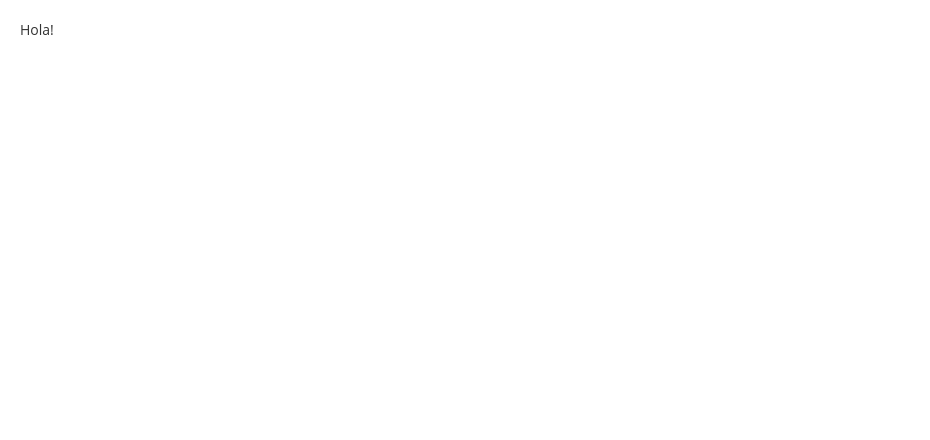
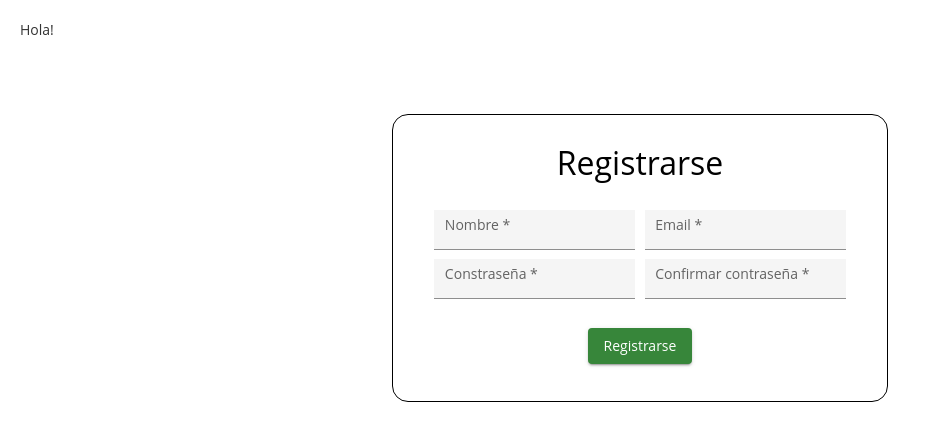
Before and after one commit to Nachodlv/elephant, an Angular app in the folder front/elephant/: page /register in a window 1280 px wide. Before the commit this address led to /. Shown: the top 440 px of the page, without its empty margins (0-930 px from the left). Built offline with nearby package versions, Linux system fonts and the light colour scheme.

Commit message:
Formulario hecho; Validación en los distintos campos hecho; Estilado del formulario dentro de todo hecho; Mensaje de error cuando no se completa la operación hecho; Tooltip de exito en la creaciòn hecho. Falta ver lo de la opción de iniciar sesión con una cuenta ya creada.

```diff
--- a/front/elephant/angular.json
+++ b/front/elephant/angular.json
@@ -127,5 +127,8 @@
       }
     }
   },
-  "defaultProject": "elephant"
+  "defaultProject": "elephant",
+  "cli": {
+    "analytics": "35ced55b-0e74-4421-9c3e-b1d23a687164"
+  }
 }
--- a/front/elephant/src/app/app-routing.module.ts
+++ b/front/elephant/src/app/app-routing.module.ts
@@ -2,9 +2,11 @@ import { NgModule } from '@angular/core';
 import { Routes, RouterModule } from '@angular/router';
 import {ExampleGuard} from './guards/example.guard';
 import {HomeComponent} from './components/home/home.component';
+import {RegisterComponent} from "./components/register/register.component";
 
 
 const routes: Routes = [
+  { path: 'register', component: RegisterComponent },
   { path: 'home', component: HomeComponent, canActivate: [ExampleGuard] }
 ];
 
--- /dev/null
+++ b/front/elephant/src/app/components/register/register.component.html
@@ -0,0 +1,50 @@
+<div class="div-container">
+
+  <div class="span-container">
+    <span class="register-span">Registrarse</span>
+    <span class="error-span" *ngIf="showError">Ha ocurrido un error al registrarse, vuelva a intentarlo</span>
+  </div>
+
+  <form class="form-container" [formGroup]="registerForm" (ngSubmit)="onSubmit()">
+    <mat-grid-list cols="2" rowHeight="3rem">
+
+      <mat-grid-tile>
+        <mat-form-field appearance="fill">
+          <mat-label>Nombre</mat-label>
+          <input matInput formControlName="fullName">
+        </mat-form-field>
+      </mat-grid-tile>
+
+      <mat-grid-tile>
+        <mat-form-field appearance="fill">
+          <mat-label>Email</mat-label>
+          <input matInput formControlName="email">
+        </mat-form-field>
+      </mat-grid-tile>
+
+      <mat-grid-tile>
+        <mat-form-field appearance="fill">
+          <mat-label>Constraseña</mat-label>
+          <input matInput formControlName="password" validateEqual="confirmPassword" reverse="true">
+        </mat-form-field>
+      </mat-grid-tile>
+
+      <mat-grid-tile>
+        <mat-form-field appearance="fill">
+          <mat-label>Confirmar contraseña</mat-label>
+          <input matInput formControlName="confirmPassword" validateEqual="password">
+        </mat-form-field>
+      </mat-grid-tile>
+
+    </mat-grid-list>
+
+    <button class="form-button"
+            type="submit"
+            mat-raised-button>
+      Registrarse
+    </button>
+    <div *ngIf="success" class="fakeTooltip">
+      ¡Registro exitoso!
+    </div>
+  </form>
+</div>
--- /dev/null
+++ b/front/elephant/src/app/components/register/register.component.scss
@@ -0,0 +1,49 @@
+.div-container {
+  text-align: center;
+  border: 1px solid;
+  padding: 3%;
+  margin: 6% 30%;
+  border-radius: 1rem;
+
+}
+
+.span-container {
+  display: flex;
+  flex-direction: column;
+}
+
+.form-container {
+  margin-top: 5%;
+}
+
+.register-span {
+  font-size: 2rem;
+  margin-bottom: 1rem;
+}
+
+.error-span {
+  border: 1px solid;
+  border-color: #e02222;
+  border-radius: 1rem;
+  padding: 0.5rem;
+  margin: auto;
+  color: #e02222;
+}
+
+.form-button {
+  margin-top: 5%;
+  background-color: #37863a;
+  color: white;
+}
+
+.fakeTooltip {
+  position: absolute;
+  right: 46.5%;
+  margin: 1.8rem auto;
+  background: #151414;
+  border-radius: 0.25em;
+  padding: 0.75em;
+  color: white;
+  height: fit-content;
+  width: fit-content;
+}
--- /dev/null
+++ b/front/elephant/src/app/components/register/register.component.ts
@@ -0,0 +1,53 @@
+import { Component, OnInit } from '@angular/core';
+import {FormBuilder, FormGroup, Validators} from "@angular/forms";
+import {UserService} from "../../services/user.service";
+import {Router} from "@angular/router";
+
+@Component({
+  selector: 'app-register',
+  templateUrl: './register.component.html',
+  styleUrls: ['./register.component.scss']
+})
+export class RegisterComponent implements OnInit {
+
+  registerForm: FormGroup;
+  success = false;
+  showError = false;
+
+
+  constructor(
+    private formBuilder: FormBuilder,
+    private userService: UserService,
+    private router: Router
+  ) { }
+
+  ngOnInit(): void {
+    this.registerForm = this.formBuilder.group({
+      fullName: ['', Validators.required],
+      email: ['', [Validators.required, Validators.email]],
+      password: ['', Validators.required],
+      confirmPassword: ['', Validators.required],
+    });
+  }
+
+
+  onSubmit(): void {
+
+    if(this.registerForm.invalid){
+      return;
+    }
+
+    this.userService.register(this.registerForm.value)
+      .subscribe(
+        data => {
+          this.success = true;
+          this.router.navigate(['/login']);
+        },
+        error => {
+          this.showError = true;
+          console.error(error);
+        }
+      )
+  }
+
+}
--- /dev/null
+++ b/front/elephant/src/app/directives/equal-validator.directive.ts
@@ -0,0 +1,48 @@
+import {Directive, forwardRef, Attribute} from '@angular/core';
+import {Validator, AbstractControl, NG_VALIDATORS} from '@angular/forms';
+
+@Directive({
+  selector: '[validateEqual][formControlName],[validateEqual][formControl],[validateEqual][ngModel]',
+  providers: [
+    {provide: NG_VALIDATORS, useExisting: forwardRef(() => EqualValidator), multi: true}
+  ]
+})
+
+export class EqualValidator implements Validator {
+  constructor(@Attribute('validateEqual') public validateEqual: string,
+              @Attribute('reverse') public reverse: string) {
+  }
+
+  private get isReverse() {
+    if (!this.reverse) return false;
+    return this.reverse === 'true' ? true : false;
+  }
+
+  validate(c: AbstractControl): { [key: string]: any } {
+    // self value
+    let v = c.value;
+
+    // control vlaue
+    let e = c.root.get(this.validateEqual);
+
+    // value not equal
+    if (e && v !== e.value && !this.isReverse) {
+      return {
+        validateEqual: false
+      }
+    }
+
+    // value equal and reverse
+    if (e && v === e.value && this.isReverse) {
+      delete e.errors['validateEqual'];
+      if (!Object.keys(e.errors).length) e.setErrors(null);
+    }
+
+    // value not equal and reverse
+    if (e && v !== e.value && this.isReverse) {
+      e.setErrors({validateEqual: false});
+    }
+
+    return null;
+  }
+}
--- /dev/null
+++ b/front/elephant/src/app/services/user.service.ts
@@ -0,0 +1,17 @@
+import { Injectable } from '@angular/core';
+import {Observable} from "rxjs";
+import {HttpService} from "./http.service";
+
+@Injectable({
+  providedIn: 'root'
+})
+export class UserService {
+
+  constructor(private httpService: HttpService) { }
+
+  register(user): Observable<any>{
+    console.log("Se hizo sumbit del form", user);
+
+    return this.httpService.post('/user/register', user);
+  }
+}
```
Also changed, not shown: front/elephant/src/app/app.module.ts (+8 -3 lines), front/elephant/src/app/models/user-model.ts (added, +10 -0 lines), 1 other file (tests, documents, lock files or other folders).
